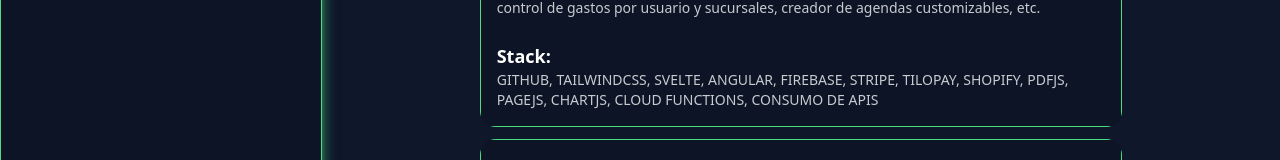
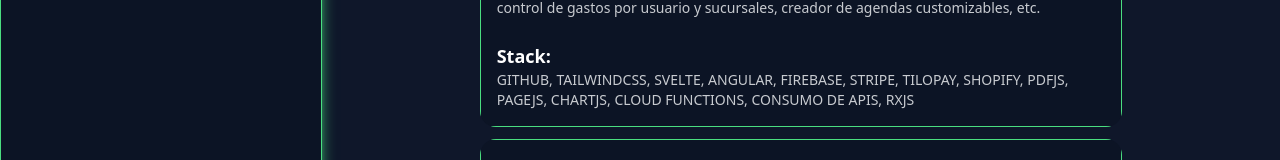
Before and after one commit to IvanKztro/portfolio, a SvelteKit app: page /experience in a window 1280 px wide. Shown: the part 552-712 px from the top of the page. Built offline with nearby package versions, Linux system fonts and the light colour scheme.

Commit message:
updated text

```diff
--- a/src/routes/experience/+page.svelte
+++ b/src/routes/experience/+page.svelte
@@ -39,7 +39,8 @@
           <h2 class="text-sm md:text-lg text-white font-semibold">Stack:</h2>
           <p class="text-xs md:text-sm">
             GITHUB, TAILWINDCSS, SVELTE, ANGULAR, FIREBASE, STRIPE, TILOPAY,
-            SHOPIFY, PDFJS, PAGEJS, CHARTJS, CLOUD FUNCTIONS, CONSUMO DE APIS
+            SHOPIFY, PDFJS, PAGEJS, CHARTJS, CLOUD FUNCTIONS, CONSUMO DE APIS,
+            RXJS
           </p>
         </div>
       </div>
```
